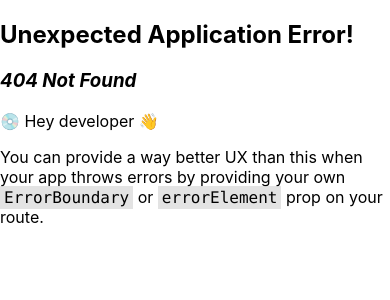
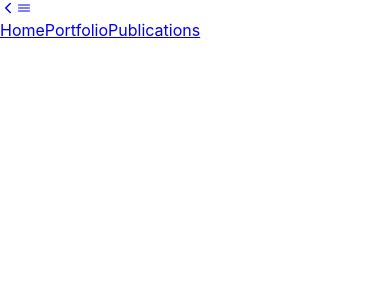
Before and after one commit to EKHess/portfolio, a React (Create React App) app: page /mobileNav in a window 390 px wide. Before the commit this address had no page. Shown: the top 300 px of the page. Built offline with nearby package versions, Linux system fonts and the light colour scheme.

Commit message:
Created functioning MobileNav component and connected it to the mobile navigation bar.

```diff
--- a/src/App.js
+++ b/src/App.js
@@ -3,6 +3,7 @@ import Root from "./components/Root/Root";
 import Home from "./components/Home/Home";
 import Portfolio from './components/Portfolio/Portfolio';
 import Publications from '../src/components/Publications/Publications';
+import MobileNav from './components/MobileNav/MobileNav';
 import { projects } from './data/portfolio/portfolio';
 import { publications } from './data/publications/publications';
 
@@ -14,6 +15,7 @@ const router = createBrowserRouter(createRoutesFromElements(
     <Route path='home' element={<Home/>}/>
     <Route path='portfolio' element={<Portfolio content={projects}/>}/>
     <Route path='publications' element={<Publications content={publications}/>}/>
+    <Route path='mobileNav' element={<MobileNav/>}/>
   </Route>
 ))
 
--- a/src/components/Header/Header.js
+++ b/src/components/Header/Header.js
@@ -12,7 +12,7 @@ function Header() {
             </div>
             <div className={styles.navContainerMobile}>
                 <NavLink><ion-icon name="chevron-back-outline"></ion-icon></NavLink>
-                <NavLink><ion-icon name="menu-outline"></ion-icon></NavLink>
+                <NavLink to="/mobileNav"><ion-icon name="menu-outline"></ion-icon></NavLink>
             </div>
         </>
     )
--- /dev/null
+++ b/src/components/MobileNav/MobileNav.js
@@ -0,0 +1,14 @@
+import React from "react";
+import { NavLink } from "react-router-dom";
+
+function MobileNav() {
+    return (
+        <nav>
+            <NavLink to="/home" className={({ isActive }) => (isActive ? 'active' : '')}>Home</NavLink>
+            <NavLink to="/portfolio">Portfolio</NavLink>
+            <NavLink to="/publications">Publications</NavLink>
+        </nav>
+    )
+}
+
+export default MobileNav;
```
